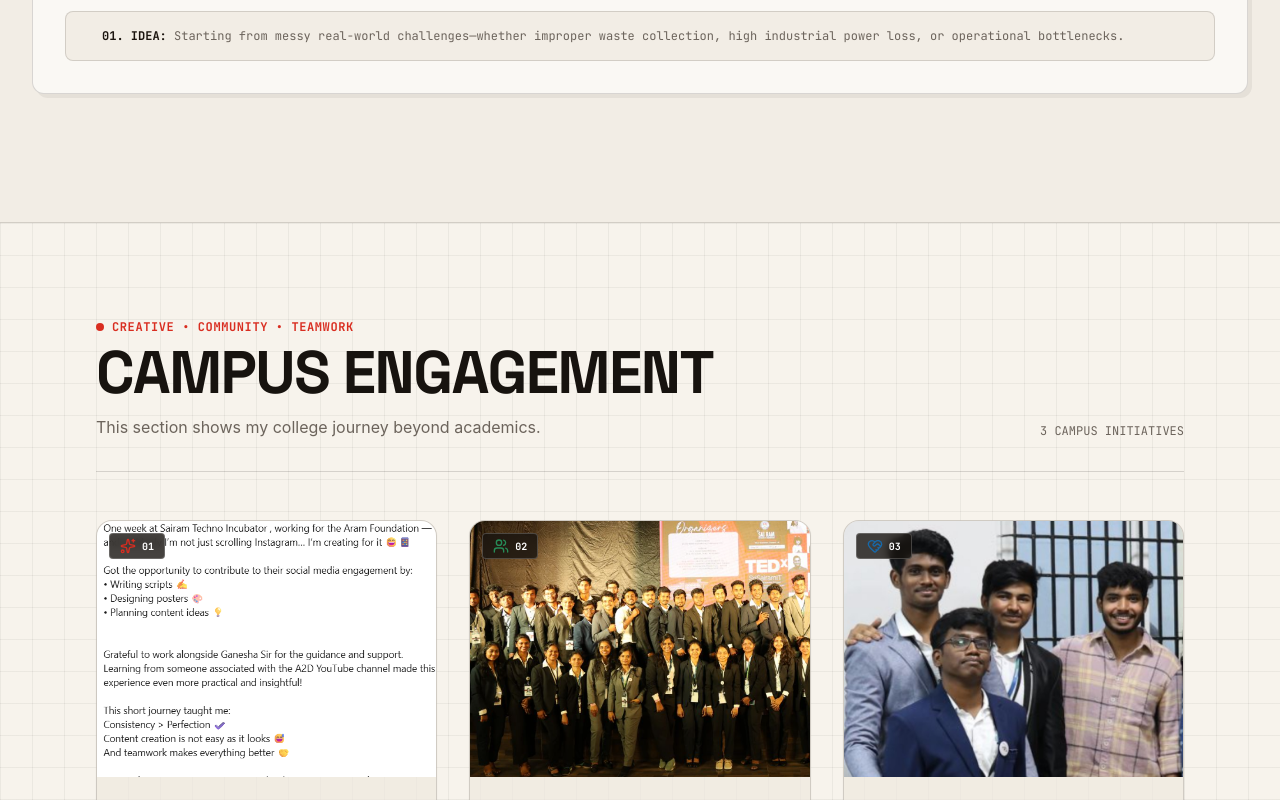
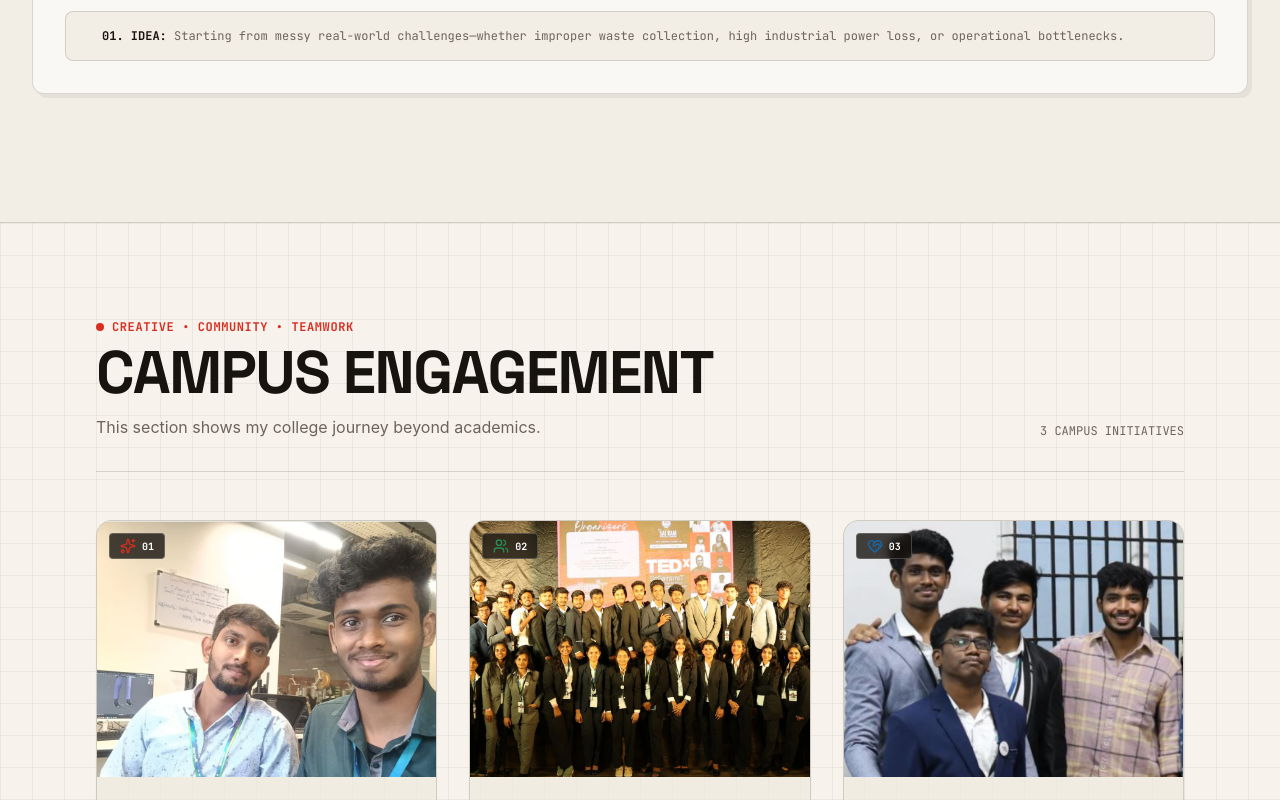
Before and after one commit to arunnivetan/arun-portfolio, a React (Vite) app: page / in a window 1280 px wide. Shown: the part 11200-12000 px from the top of the page. Built offline with nearby package versions, Linux system fonts and the light colour scheme.

Commit message:
Replace Campus Creative post screenshot with clean high-resolution photo of Arun and Ganesha Sir

```diff
--- a/src/components/CampusEngagement.tsx
+++ b/src/components/CampusEngagement.tsx
@@ -71,7 +71,9 @@
                   <img
                     src={card.image}
                     alt={card.alt}
-                    className="w-full h-full object-cover object-top group-hover:scale-105 transition-transform duration-500"
+                    className={`w-full h-full object-cover group-hover:scale-105 transition-transform duration-500 ${
+                      card.id === 'creative' ? 'object-center' : 'object-top'
+                    }`}
                   />
                   <div className="absolute top-3 left-3 bg-[#17130F]/80 backdrop-blur-xs text-white font-mono-tech text-[10px] font-bold px-2.5 py-1 rounded border border-white/20 flex items-center gap-1.5">
                     {card.icon}
```
Also changed, not shown: public/assets/campus_creative.jpg, public/assets/college_team.jpg.
